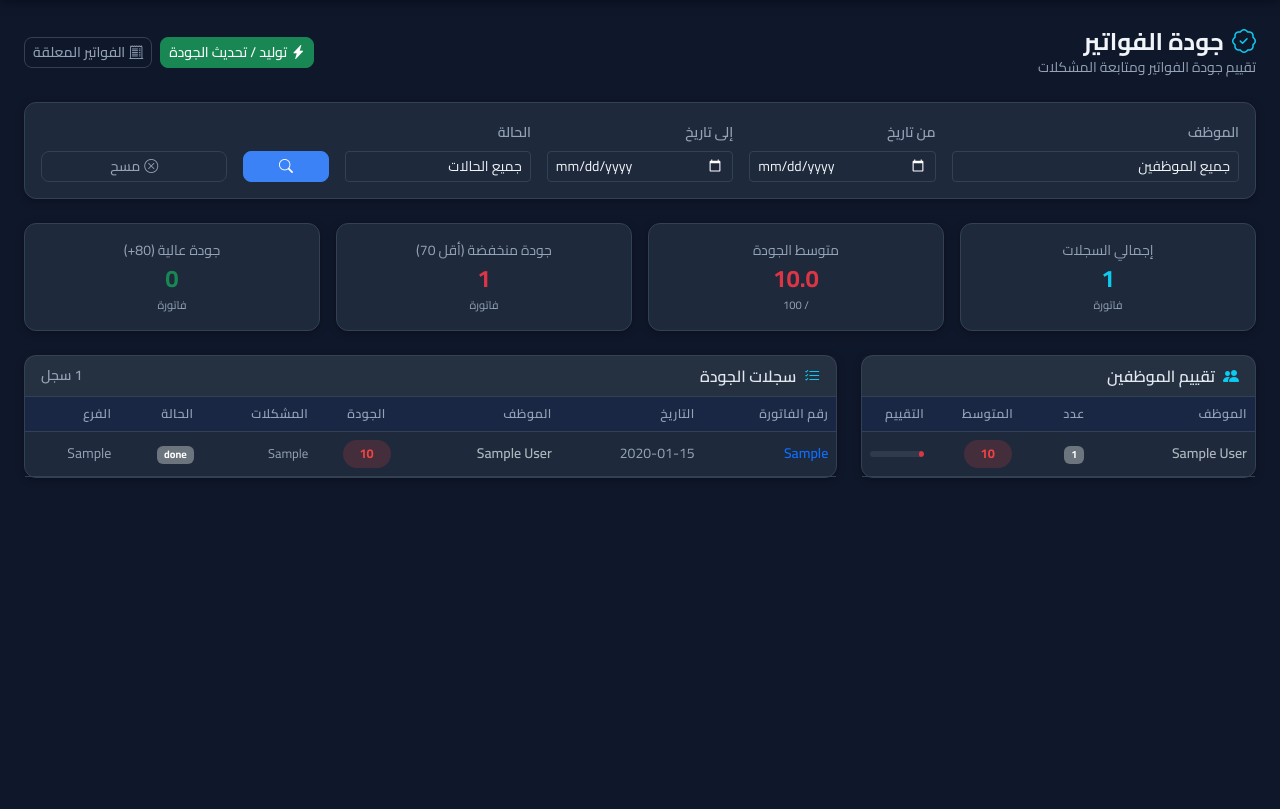
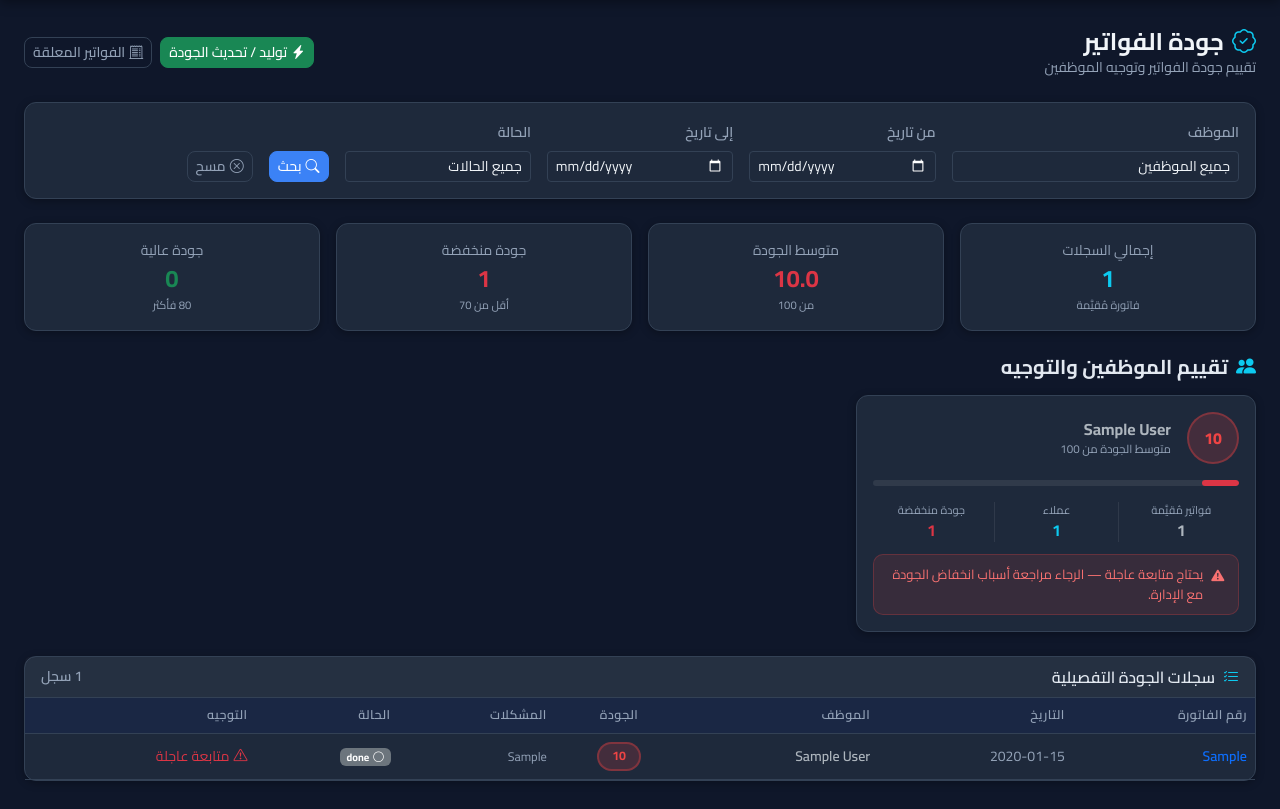
Before and after one commit to s7saiagent-glitch/vibemap-server, a Flask app: page /invoices/quality in a window 1280 px wide. Shown: the part 60-869 px from the top of the page. Before the commit the page ends 538 px from the top, so only its background shows below. Run offline with Flask 3, Linux system fonts and the light colour scheme; tables that the repository leaves empty hold one stand-in row (values such as "Sample post"); some libraries are stand-ins or nearby versions.

Commit message:
Enhance invoice quality page with employee cards and tips
View:
- Add customer count subquery (distinct customers per employee from PendingInvoice)
- Add total discount and low-quality count per employee to by_employee query

Template (fully redesigned):
- Replace simple table with rich employee cards (score circle, progress bar,
  3 mini-stats: فواتير / عملاء / جودة منخفضة, discount row)
- Colour-coded motivational tip box per employee based on score range:
  ≥90 excellent, ≥80 good, ≥70 average, ≥60 weak, <60 urgent
- Records table gains a التوجيه column with per-row smart recommendation
  (ممتاز / قلل الخصم / خصم مرتفع / متابعة عاجلة) based on score + issues

https://claude.ai/code/session_01GpmSC299MpeEYKjGRiejpS

```diff
--- a/app/blueprints/invoices/views.py
+++ b/app/blueprints/invoices/views.py
@@ -210,16 +210,34 @@ def quality():
         InvoiceQualityRecord.quality_score < 70
     ).count() if total_count else 0
 
-    # By employee summary
+    # Subquery: customers served + discount per employee (from PendingInvoice)
+    _cust_subq = (
+        db.session.query(
+            PendingInvoice.employee_id,
+            func.count(func.distinct(PendingInvoice.customer_name)).label('cust_cnt'),
+            func.sum(PendingInvoice.discount).label('disc_total'),
+        )
+        .filter(PendingInvoice.employee_id.isnot(None))
+        .group_by(PendingInvoice.employee_id)
+        .subquery()
+    )
+
+    # By employee summary with enriched stats
     by_employee = (
         db.session.query(
             Employee.name,
             func.count(InvoiceQualityRecord.id).label('cnt'),
             func.avg(InvoiceQualityRecord.quality_score).label('avg_score'),
             func.min(InvoiceQualityRecord.quality_score).label('min_score'),
+            func.sum(
+                db.case((InvoiceQualityRecord.quality_score < 70, 1), else_=0)
+            ).label('low_cnt'),
+            func.coalesce(_cust_subq.c.cust_cnt, 0).label('cust_cnt'),
+            func.coalesce(_cust_subq.c.disc_total, 0).label('disc_total'),
         )
         .join(InvoiceQualityRecord, InvoiceQualityRecord.employee_id == Employee.id)
-        .group_by(Employee.id)
+        .outerjoin(_cust_subq, _cust_subq.c.employee_id == Employee.id)
+        .group_by(Employee.id, _cust_subq.c.cust_cnt, _cust_subq.c.disc_total)
         .order_by(func.avg(InvoiceQualityRecord.quality_score).desc())
         .all()
     )
--- a/app/templates/invoices/quality.html
+++ b/app/templates/invoices/quality.html
@@ -4,40 +4,76 @@
 {% block extra_css %}
 <style>
   .score-badge {
+    display: inline-flex;
+    align-items: center;
+    justify-content: center;
+    min-width: 52px;
+    height: 52px;
+    border-radius: 50%;
+    font-weight: 800;
+    font-size: 1rem;
+  }
+  .score-high   { background: rgba(34,197,94,.18);  color: #22c55e; border: 2px solid rgba(34,197,94,.35); }
+  .score-medium { background: rgba(234,179,8,.18);   color: #eab308; border: 2px solid rgba(234,179,8,.35); }
+  .score-low    { background: rgba(239,68,68,.18);   color: #ef4444; border: 2px solid rgba(239,68,68,.35); }
+
+  .score-badge-sm {
     display: inline-block;
-    min-width: 48px;
-    padding: .25rem .6rem;
+    min-width: 44px;
+    padding: .2rem .5rem;
     border-radius: 20px;
     font-weight: 700;
-    font-size: .8rem;
+    font-size: .78rem;
     text-align: center;
   }
-  .score-high   { background: rgba(34,197,94,.18); color: #22c55e; }
-  .score-medium { background: rgba(234,179,8,.18);  color: #eab308; }
-  .score-low    { background: rgba(239,68,68,.18);  color: #ef4444; }
 
-  .emp-score-bar { height: 6px; background: rgba(255,255,255,.08); border-radius: 99px; overflow: hidden; }
+  .emp-score-bar  { height: 6px; background: rgba(255,255,255,.08); border-radius: 99px; overflow: hidden; }
   .emp-score-fill { height: 100%; border-radius: 99px; }
 
+  .emp-card { transition: transform .15s; }
+  .emp-card:hover { transform: translateY(-2px); }
+
+  .tip-box {
+    border-radius: 10px;
+    padding: .6rem .85rem;
+    font-size: .82rem;
+    display: flex;
+    align-items: flex-start;
+    gap: .5rem;
+    margin-top: .75rem;
+  }
+  .tip-box i { margin-top: 1px; flex-shrink: 0; }
+
+  .tip-excellent { background: rgba(34,197,94,.12);  color: #4ade80; border: 1px solid rgba(34,197,94,.25); }
+  .tip-good      { background: rgba(59,130,246,.12); color: #60a5fa; border: 1px solid rgba(59,130,246,.25); }
+  .tip-average   { background: rgba(234,179,8,.12);  color: #fbbf24; border: 1px solid rgba(234,179,8,.25); }
+  .tip-weak      { background: rgba(249,115,22,.12); color: #fb923c; border: 1px solid rgba(249,115,22,.25); }
+  .tip-bad       { background: rgba(239,68,68,.12);  color: #f87171; border: 1px solid rgba(239,68,68,.25); }
+
+  .stat-mini { font-size: .7rem; color: var(--text-muted, #94a3b8); }
+
   .issues-cell {
-    max-width: 180px;
+    max-width: 160px;
     overflow: hidden;
     text-overflow: ellipsis;
     white-space: nowrap;
-    font-size: .8rem;
+    font-size: .78rem;
     color: var(--text-secondary, #94a3b8);
   }
+
+  .rec-tip { font-size: .75rem; }
 </style>
 {% endblock %}
 
 {% block content %}
-<!-- Header -->
+
+<!-- ─── Header ─────────────────────────────────────────────────────────────── -->
 <div class="d-flex align-items-center justify-content-between mb-4 flex-wrap gap-2">
   <div>
     <h1 class="h4 fw-bold mb-0">
       <i class="bi bi-patch-check text-info me-2"></i>جودة الفواتير
     </h1>
-    <p class="text-muted small mb-0">تقييم جودة الفواتير ومتابعة المشكلات</p>
+    <p class="text-muted small mb-0">تقييم جودة الفواتير وتوجيه الموظفين</p>
   </div>
   <div class="d-flex gap-2">
     <form method="POST" action="{{ url_for('invoices.generate_quality') }}" class="d-inline">
@@ -52,7 +88,7 @@
   </div>
 </div>
 
-<!-- Filters -->
+<!-- ─── Filters ────────────────────────────────────────────────────────────── -->
 <div class="card mb-4">
   <div class="card-body">
     <form method="GET" class="row g-3 align-items-end">
@@ -84,13 +120,13 @@
         </select>
       </div>
       {% endif %}
-      <div class="col-md-1">
-        <button type="submit" class="btn btn-primary btn-sm w-100">
-          <i class="bi bi-search"></i>
+      <div class="col-auto">
+        <button type="submit" class="btn btn-primary btn-sm">
+          <i class="bi bi-search me-1"></i>بحث
         </button>
       </div>
-      <div class="col-md-2">
-        <a href="{{ url_for('invoices.quality') }}" class="btn btn-outline-secondary btn-sm w-100">
+      <div class="col-auto">
+        <a href="{{ url_for('invoices.quality') }}" class="btn btn-outline-secondary btn-sm">
           <i class="bi bi-x-circle me-1"></i>مسح
         </a>
       </div>
@@ -98,13 +134,13 @@
   </div>
 </div>
 
-<!-- KPI Cards -->
+<!-- ─── KPI Cards ──────────────────────────────────────────────────────────── -->
 <div class="row g-3 mb-4">
   <div class="col-6 col-md-3">
     <div class="card text-center py-3">
       <div class="text-muted small">إجمالي السجلات</div>
       <div class="fw-bold fs-4 text-info">{{ total_count }}</div>
-      <div class="text-muted" style="font-size:.7rem;">فاتورة</div>
+      <div class="text-muted" style="font-size:.7rem;">فاتورة مُقيَّمة</div>
     </div>
   </div>
   <div class="col-6 col-md-3">
@@ -113,77 +149,122 @@
       <div class="fw-bold fs-4 {% if avg_score >= 80 %}text-success{% elif avg_score >= 60 %}text-warning{% else %}text-danger{% endif %}">
         {{ avg_score }}
       </div>
-      <div class="text-muted" style="font-size:.7rem;">/ 100</div>
+      <div class="text-muted" style="font-size:.7rem;">من 100</div>
     </div>
   </div>
   <div class="col-6 col-md-3">
     <div class="card text-center py-3">
-      <div class="text-muted small">جودة منخفضة (أقل 70)</div>
+      <div class="text-muted small">جودة منخفضة</div>
       <div class="fw-bold fs-4 text-danger">{{ low_quality }}</div>
-      <div class="text-muted" style="font-size:.7rem;">فاتورة</div>
+      <div class="text-muted" style="font-size:.7rem;">أقل من 70</div>
     </div>
   </div>
   <div class="col-6 col-md-3">
     <div class="card text-center py-3">
-      <div class="text-muted small">جودة عالية (80+)</div>
+      <div class="text-muted small">جودة عالية</div>
       <div class="fw-bold fs-4 text-success">{{ total_count - low_quality }}</div>
-      <div class="text-muted" style="font-size:.7rem;">فاتورة</div>
+      <div class="text-muted" style="font-size:.7rem;">80 فأكثر</div>
     </div>
   </div>
 </div>
 
-<div class="row g-4">
+<!-- ─── Employee Cards ─────────────────────────────────────────────────────── -->
+{% if by_employee %}
+<h5 class="fw-bold mb-3">
+  <i class="bi bi-people-fill text-info me-2"></i>تقييم الموظفين والتوجيه
+</h5>
+<div class="row g-3 mb-4">
+  {% for row in by_employee %}
+  {% set score = (row.avg_score or 0) | round(1) %}
 
-  <!-- By employee summary -->
-  {% if by_employee %}
-  <div class="col-lg-4">
-    <div class="card h-100">
-      <div class="card-header">
-        <i class="bi bi-people-fill me-2 text-info"></i>تقييم الموظفين
-      </div>
-      <div class="card-body p-0">
-        <table class="table align-middle mb-0">
-          <thead>
-            <tr>
-              <th>الموظف</th>
-              <th class="text-center">عدد</th>
-              <th class="text-center">المتوسط</th>
-              <th style="width:70px">التقييم</th>
-            </tr>
-          </thead>
-          <tbody>
-            {% for row in by_employee %}
-            {% set score = row.avg_score or 0 %}
-            <tr>
-              <td class="fw-semibold">{{ row.name }}</td>
-              <td class="text-center">
-                <span class="badge bg-secondary">{{ row.cnt }}</span>
-              </td>
-              <td class="text-center">
+  {# ── tip logic ── #}
+  {% if score >= 90 %}
+    {% set tip_cls  = 'tip-excellent' %}
+    {% set tip_icon = 'bi-trophy-fill' %}
+    {% set tip_text = 'أداء استثنائي! حافظ على هذا المستوى الرائع واستمر في الإلهام.' %}
+  {% elif score >= 80 %}
+    {% set tip_cls  = 'tip-good' %}
+    {% set tip_icon = 'bi-arrow-up-circle-fill' %}
+    {% set tip_text = 'جيد جداً! أنت على المسار الصحيح — تقليل الخصومات أكثر سيرفعك للممتاز.' %}
+  {% elif score >= 70 %}
+    {% set tip_cls  = 'tip-average' %}
+    {% set tip_icon = 'bi-lightbulb-fill' %}
+    {% set tip_text = 'جيد — راجع الفواتير ذات الخصم وقلّل الملاحظات لتحسين تقييمك.' %}
+  {% elif score >= 60 %}
+    {% set tip_cls  = 'tip-weak' %}
+    {% set tip_icon = 'bi-exclamation-circle-fill' %}
+    {% set tip_text = 'مقبول — تقليل الخصومات والتزام أقل بالفواتير المتأخرة سيرفع درجتك بشكل واضح.' %}
+  {% else %}
+    {% set tip_cls  = 'tip-bad' %}
+    {% set tip_icon = 'bi-exclamation-triangle-fill' %}
+    {% set tip_text = 'يحتاج متابعة عاجلة — الرجاء مراجعة أسباب انخفاض الجودة مع الإدارة.' %}
+  {% endif %}
+
+  <div class="col-md-6 col-xl-4">
+    <div class="card emp-card h-100">
+      <div class="card-body">
+
+        <!-- Name + score circle -->
+        <div class="d-flex align-items-center gap-3 mb-3">
           <span class="score-badge {% if score >= 80 %}score-high{% elif score >= 60 %}score-medium{% else %}score-low{% endif %}">
             {{ '{:.0f}'.format(score) }}
           </span>
-              </td>
-              <td>
-                <div class="emp-score-bar">
+          <div class="flex-grow-1 overflow-hidden">
+            <div class="fw-bold text-truncate">{{ row.name }}</div>
+            <div class="text-muted" style="font-size:.72rem;">متوسط الجودة من 100</div>
+          </div>
+        </div>
+
+        <!-- Progress bar -->
+        <div class="emp-score-bar mb-3">
           <div class="emp-score-fill {% if score >= 80 %}bg-success{% elif score >= 60 %}bg-warning{% else %}bg-danger{% endif %}"
                style="width:{{ score }}%"></div>
         </div>
-              </td>
-            </tr>
-            {% endfor %}
-          </tbody>
-        </table>
+
+        <!-- Mini stats -->
+        <div class="row g-2 text-center mb-0">
+          <div class="col-4 border-end" style="border-color:rgba(255,255,255,.08)!important;">
+            <div class="stat-mini">فواتير مُقيَّمة</div>
+            <div class="fw-bold">{{ row.cnt }}</div>
+          </div>
+          <div class="col-4 border-end" style="border-color:rgba(255,255,255,.08)!important;">
+            <div class="stat-mini">عملاء</div>
+            <div class="fw-bold text-info">{{ row.cust_cnt or 0 }}</div>
+          </div>
+          <div class="col-4">
+            <div class="stat-mini">جودة منخفضة</div>
+            <div class="fw-bold {% if (row.low_cnt or 0) > 0 %}text-danger{% else %}text-success{% endif %}">
+              {{ row.low_cnt or 0 }}
             </div>
           </div>
         </div>
+
+        <!-- Discount row -->
+        {% if (row.disc_total or 0) > 0 %}
+        <div class="d-flex justify-content-between align-items-center mt-2 pt-2"
+             style="border-top: 1px solid rgba(255,255,255,.08); font-size:.78rem;">
+          <span class="text-muted">إجمالي الخصومات</span>
+          <span class="fw-bold text-danger">{{ '{:,.0f}'.format(row.disc_total) }} ر.س</span>
+        </div>
         {% endif %}
 
-  <!-- Records list -->
-  <div class="col-lg-{% if by_employee %}8{% else %}12{% endif %}">
+        <!-- Tip box -->
+        <div class="tip-box {{ tip_cls }}">
+          <i class="bi {{ tip_icon }}"></i>
+          <span>{{ tip_text }}</span>
+        </div>
+
+      </div>
+    </div>
+  </div>
+  {% endfor %}
+</div>
+{% endif %}
+
+<!-- ─── Records Table ──────────────────────────────────────────────────────── -->
 <div class="card">
   <div class="card-header d-flex align-items-center justify-content-between">
-        <span><i class="bi bi-list-check me-2 text-info"></i>سجلات الجودة</span>
+    <span><i class="bi bi-list-check me-2 text-info"></i>سجلات الجودة التفصيلية</span>
     <span class="text-muted small">{{ records.total }} سجل</span>
   </div>
   <div class="table-responsive">
@@ -196,11 +277,12 @@
           <th class="text-center">الجودة</th>
           <th>المشكلات</th>
           <th>الحالة</th>
-              <th>الفرع</th>
+          <th>التوجيه</th>
         </tr>
       </thead>
       <tbody>
         {% for rec in records.items %}
+        {% set sc = rec.quality_score or 0 %}
         <tr>
           <td class="fw-semibold text-primary">{{ rec.invoice_no or '—' }}</td>
           <td class="text-muted small">{{ rec.invoice_date or '—' }}</td>
@@ -212,8 +294,7 @@
             {% endif %}
           </td>
           <td class="text-center">
-                {% set sc = rec.quality_score or 0 %}
-                <span class="score-badge {% if sc >= 80 %}score-high{% elif sc >= 60 %}score-medium{% else %}score-low{% endif %}">
+            <span class="score-badge-sm {% if sc >= 80 %}score-high{% elif sc >= 60 %}score-medium{% else %}score-low{% endif %}">
               {{ '{:.0f}'.format(sc) }}
             </span>
           </td>
@@ -221,24 +302,38 @@
             {% if rec.issues %}
               <span class="issues-cell" title="{{ rec.issues }}">{{ rec.issues }}</span>
             {% else %}
-                  <span class="text-muted">—</span>
+              <span class="text-success small"><i class="bi bi-check-circle-fill"></i></span>
             {% endif %}
           </td>
           <td>
-                {% if rec.status %}
-                  <span class="badge bg-secondary">{{ rec.status }}</span>
+            {% set st_map = {'جيد': ('success', 'bi-check-circle-fill'), 'مقبول': ('warning', 'bi-dash-circle-fill'), 'ضعيف': ('danger', 'bi-x-circle-fill')} %}
+            {% set si = st_map.get(rec.status, ('secondary', 'bi-circle')) %}
+            <span class="badge bg-{{ si[0] }}"><i class="bi {{ si[1] }} me-1"></i>{{ rec.status or '—' }}</span>
+          </td>
+          <td class="rec-tip">
+            {% if sc >= 80 %}
+              <span class="text-success"><i class="bi bi-check2-all me-1"></i>ممتاز</span>
+            {% elif sc >= 70 %}
+              <span class="text-info"><i class="bi bi-lightbulb me-1"></i>
+                {% if 'خصم' in (rec.issues or '') %}قلل الخصم{% else %}راجع الملاحظات{% endif %}
+              </span>
+            {% elif sc >= 60 %}
+              <span class="text-warning"><i class="bi bi-exclamation-circle me-1"></i>
+                {% if 'خصم مرتفع' in (rec.issues or '') %}خصم مرتفع جداً
+                {% elif 'معلقة' in (rec.issues or '') %}فاتورة قديمة
+                {% else %}يحتاج مراجعة{% endif %}
+              </span>
             {% else %}
-                  <span class="text-muted">—</span>
+              <span class="text-danger"><i class="bi bi-exclamation-triangle me-1"></i>متابعة عاجلة</span>
             {% endif %}
           </td>
-              <td class="text-muted small">{{ rec.branch or '—' }}</td>
         </tr>
         {% else %}
         <tr>
           <td colspan="7" class="text-center py-5">
             <i class="bi bi-patch-exclamation fs-1 d-block mb-3 text-warning"></i>
             <div class="fw-semibold mb-1">لا توجد سجلات جودة بعد</div>
-                <div class="text-muted small mb-3">اضغط "توليد / تحديث الجودة" لحساب درجات الجودة من الفواتير المعلقة الموجودة</div>
+            <div class="text-muted small mb-3">اضغط "توليد / تحديث الجودة" لحساب درجات الجودة من الفواتير المعلقة</div>
             <form method="POST" action="{{ url_for('invoices.generate_quality') }}" class="d-inline">
               <input type="hidden" name="csrf_token" value="{{ csrf_token() }}">
               <button type="submit" class="btn btn-success btn-sm">
@@ -259,9 +354,7 @@
       <ul class="pagination pagination-sm mb-0">
         {% if records.has_prev %}
         <li class="page-item">
-              <a class="page-link" href="{{ url_for('invoices.quality', page=records.prev_num, employee_id=employee_id, date_from=date_from, date_to=date_to, status=status_filter) }}">
-                &laquo;
-              </a>
+          <a class="page-link" href="{{ url_for('invoices.quality', page=records.prev_num, employee_id=employee_id, date_from=date_from, date_to=date_to, status=status_filter) }}">&laquo;</a>
         </li>
         {% endif %}
         {% for p in records.iter_pages(left_edge=1, right_edge=1, left_current=2, right_current=2) %}
@@ -275,9 +368,7 @@
         {% endfor %}
         {% if records.has_next %}
         <li class="page-item">
-              <a class="page-link" href="{{ url_for('invoices.quality', page=records.next_num, employee_id=employee_id, date_from=date_from, date_to=date_to, status=status_filter) }}">
-                &raquo;
-              </a>
+          <a class="page-link" href="{{ url_for('invoices.quality', page=records.next_num, employee_id=employee_id, date_from=date_from, date_to=date_to, status=status_filter) }}">&raquo;</a>
         </li>
         {% endif %}
       </ul>
@@ -286,6 +377,4 @@
   {% endif %}
 
 </div>
-  </div>
-</div>
 {% endblock %}
```
Lines whose indentation alone changed are shown as unchanged.
